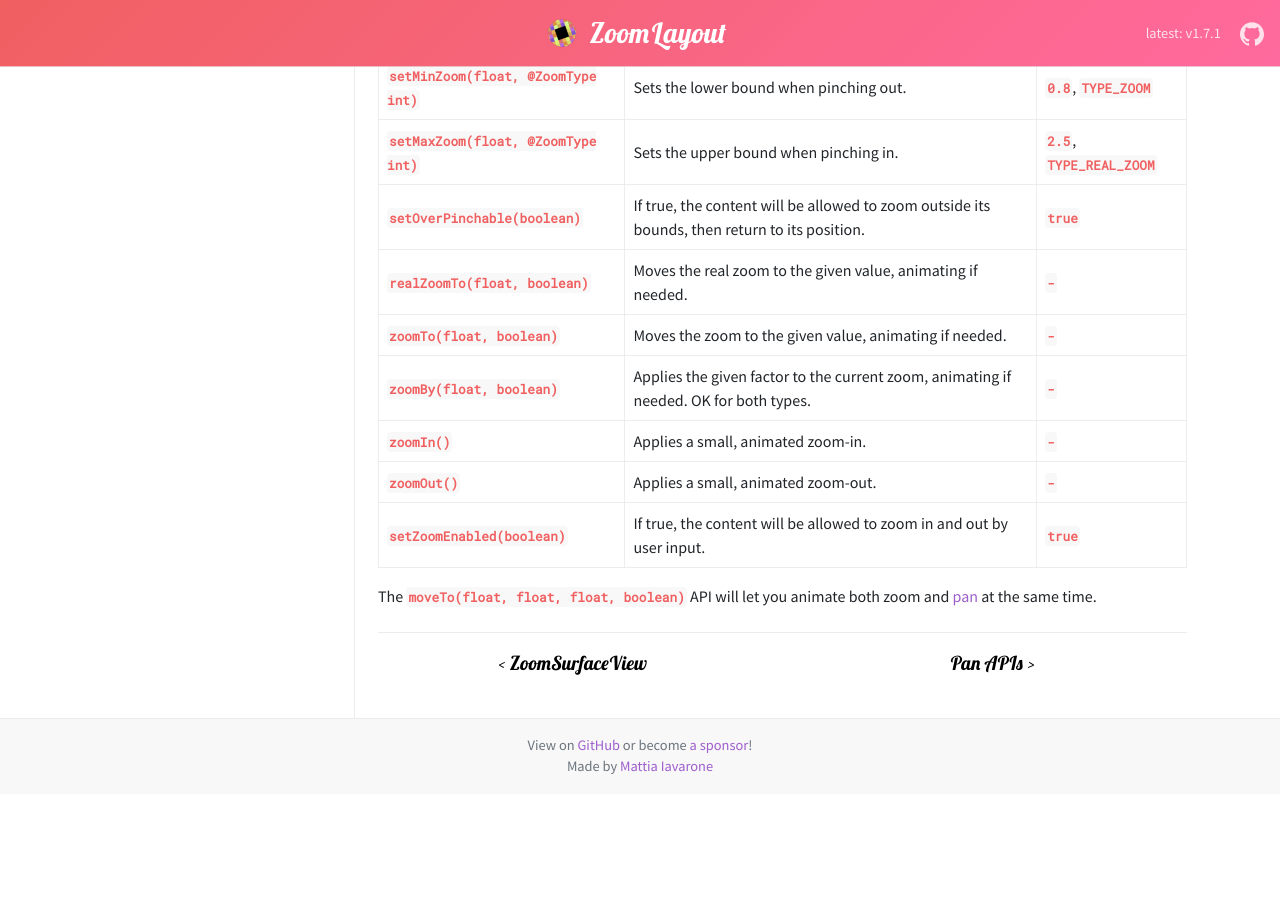
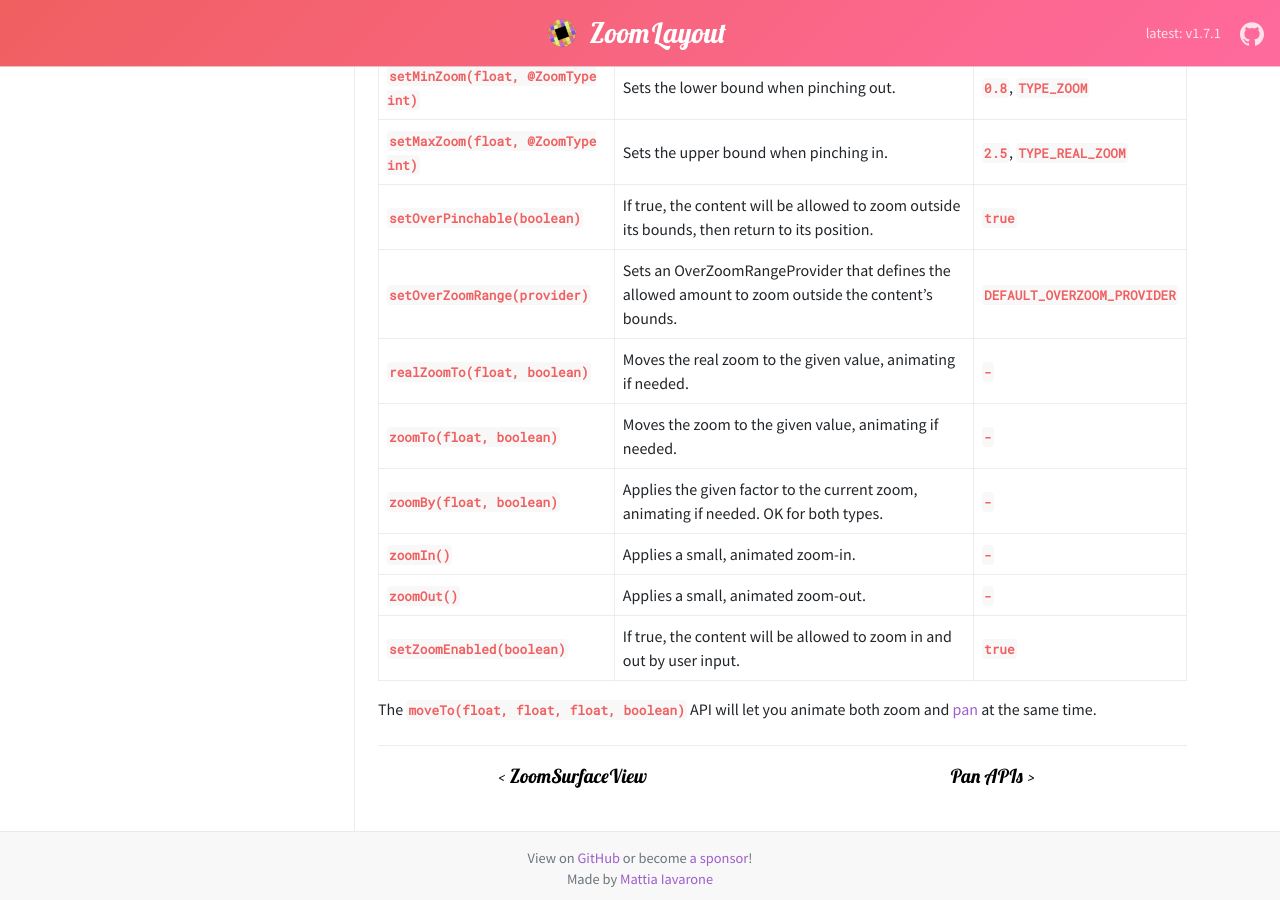
Before and after one commit to natario1/ZoomLayout, a Jekyll site: the page built from docs/_docs/zoom-apis.md, in a window 1280 px wide and 900 px high, scrolled down 2420 px. Built offline with Jekyll 4.4.1, drawn with Linux system fonts in a browser that asks for light colours; comment, search, counter and statistics services are not loaded; before the commit the page ends 3214 px from its top, so only the background shows below that.

Commit message:
added docs line

```diff
--- a/docs/_docs/zoom-apis.md
+++ b/docs/_docs/zoom-apis.md
@@ -93,6 +93,7 @@ will make more sense than the other - e. g., in a PDF viewer, you might want to
 |`setMinZoom(float, @ZoomType int)`|Sets the lower bound when pinching out.|`0.8`, `TYPE_ZOOM`|
 |`setMaxZoom(float, @ZoomType int)`|Sets the upper bound when pinching in.|`2.5`, `TYPE_REAL_ZOOM`|
 |`setOverPinchable(boolean)`|If true, the content will be allowed to zoom outside its bounds, then return to its position.|`true`|
+|`setOverZoomRange(provider)`|Sets an OverZoomRangeProvider that defines the allowed amount to zoom outside the content's bounds.|`DEFAULT_OVERZOOM_PROVIDER`|
 |`realZoomTo(float, boolean)`|Moves the real zoom to the given value, animating if needed.|`-`|
 |`zoomTo(float, boolean)`|Moves the zoom to the given value, animating if needed.|`-`|
 |`zoomBy(float, boolean)`|Applies the given factor to the current zoom, animating if needed. OK for both types.|`-`|
```
